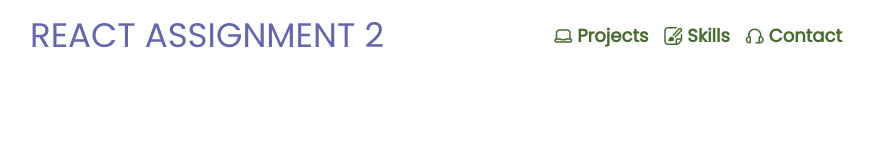
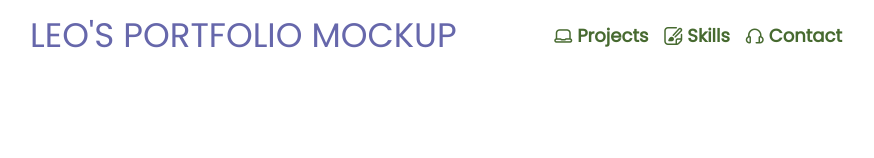
Before and after one commit to leonguyendotto/my-react-app, a React (Create React App) app: page / in a window 1280 px wide. Shown: the top 158 px of the page, without its empty margins (204-1078 px from the left). Built offline with nearby package versions, Linux system fonts and the light colour scheme; no server answers.

Commit message:
Edit Header

```diff
--- a/src/components/header/index.js
+++ b/src/components/header/index.js
@@ -8,7 +8,7 @@ function Header() {
   return (
     <div className='header'>
         <div className='logo'>
-            React Assignment 2
+            Leo's Portfolio Mockup
         </div>
         <div className='menu'>
             <div className='web-menu'>
```
